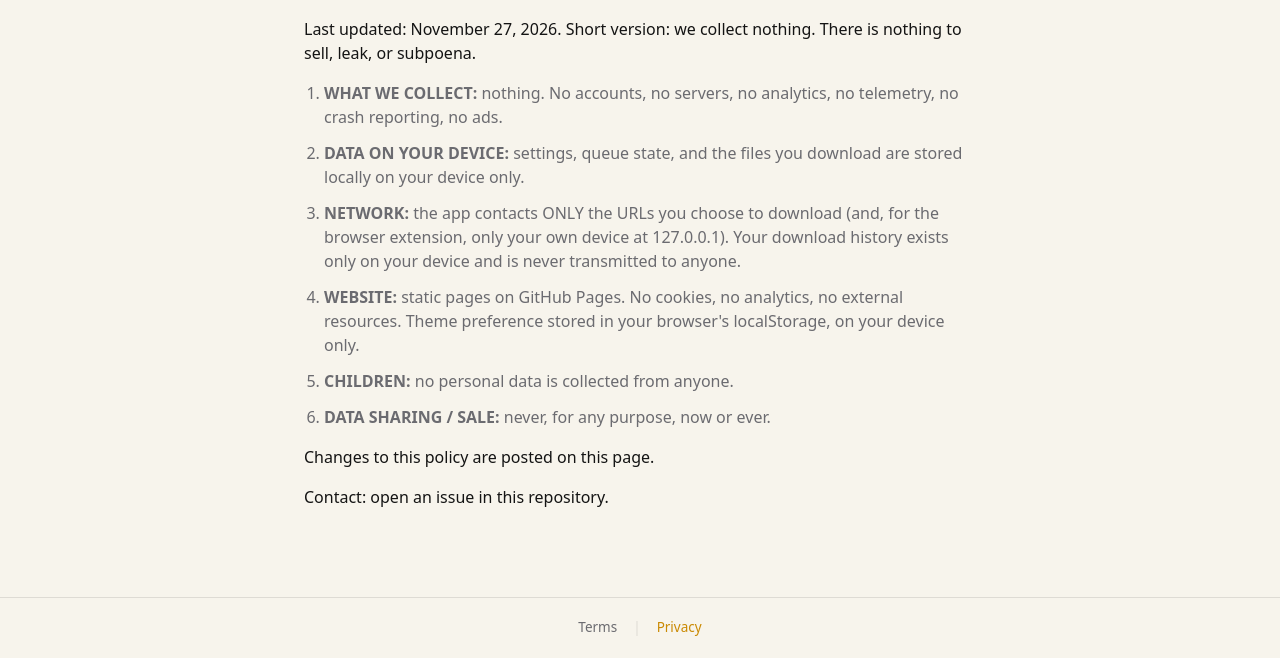
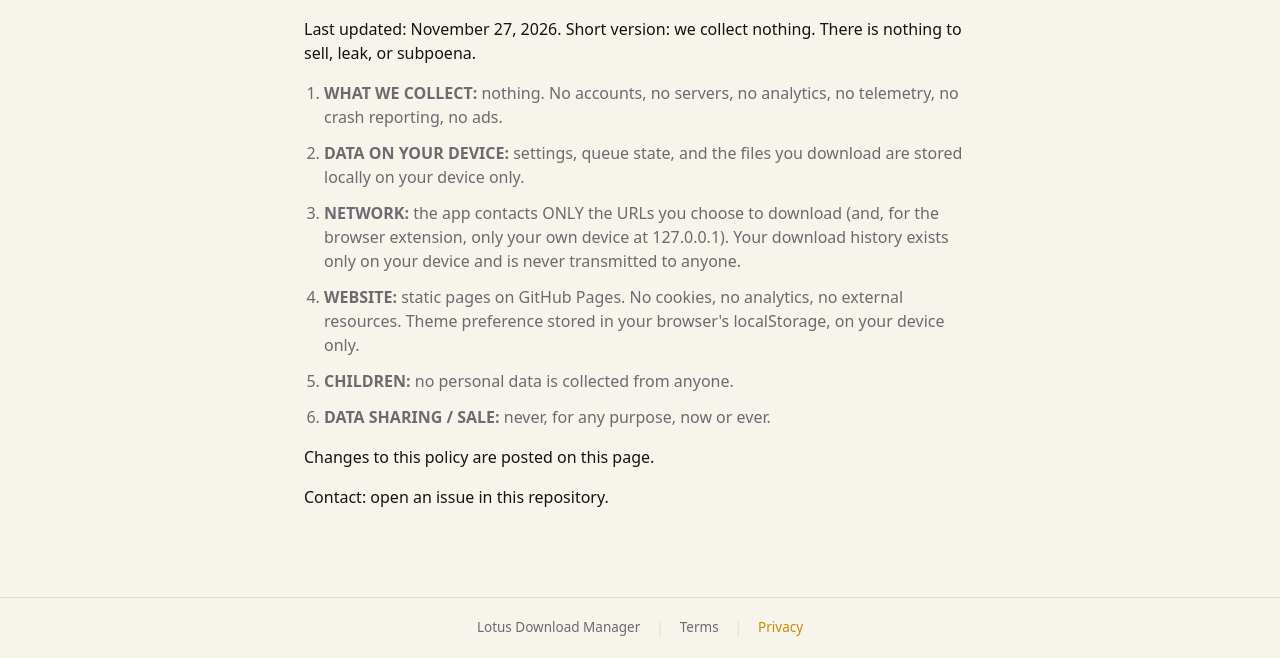
Before and after one commit to b0dr7/lotus-dm, a plain HTML site: page privacy/index.html in a window 1280 px wide. Shown: the part 207-865 px from the top of the page. Drawn offline with Linux system fonts and the light colour scheme.

Commit message:
site: footer name on every page, logo no longer links back

```diff
--- a/privacy/index.html
+++ b/privacy/index.html
@@ -14,10 +14,10 @@ document.documentElement.setAttribute("data-theme",t)})();</script>
 <div class="theme-picker" id="theme-picker" aria-label="Color theme"></div>
 
 <main class="legal">
-  <a class="mark mark--compact" href="../" aria-label="Lotus Download Manager home" draggable="false">
+  <div class="mark mark--compact" aria-label="Lotus Download Manager" draggable="false">
     <span class="mark-ico" aria-hidden="true"></span>
     <span class="mark-txt">Lotus</span>
-  </a>
+  </div>
   <h1>Privacy Policy - Lotus Download Manager</h1>
   <p>Last updated: November 27, 2026. Short version: we collect nothing. There is nothing to sell, leak, or subpoena.</p>
   <ol>
@@ -33,6 +33,8 @@ document.documentElement.setAttribute("data-theme",t)})();</script>
 </main>
 
 <footer class="site-footer">
+  <a href="../">Lotus Download Manager</a>
+  <span class="sep" aria-hidden="true">|</span>
   <a href="../terms/">Terms</a>
   <span class="sep" aria-hidden="true">|</span>
   <a href="./" aria-current="page">Privacy</a>
```
Also changed, not shown: index.html (+1 -1 lines), terms/index.html (+4 -2 lines).
